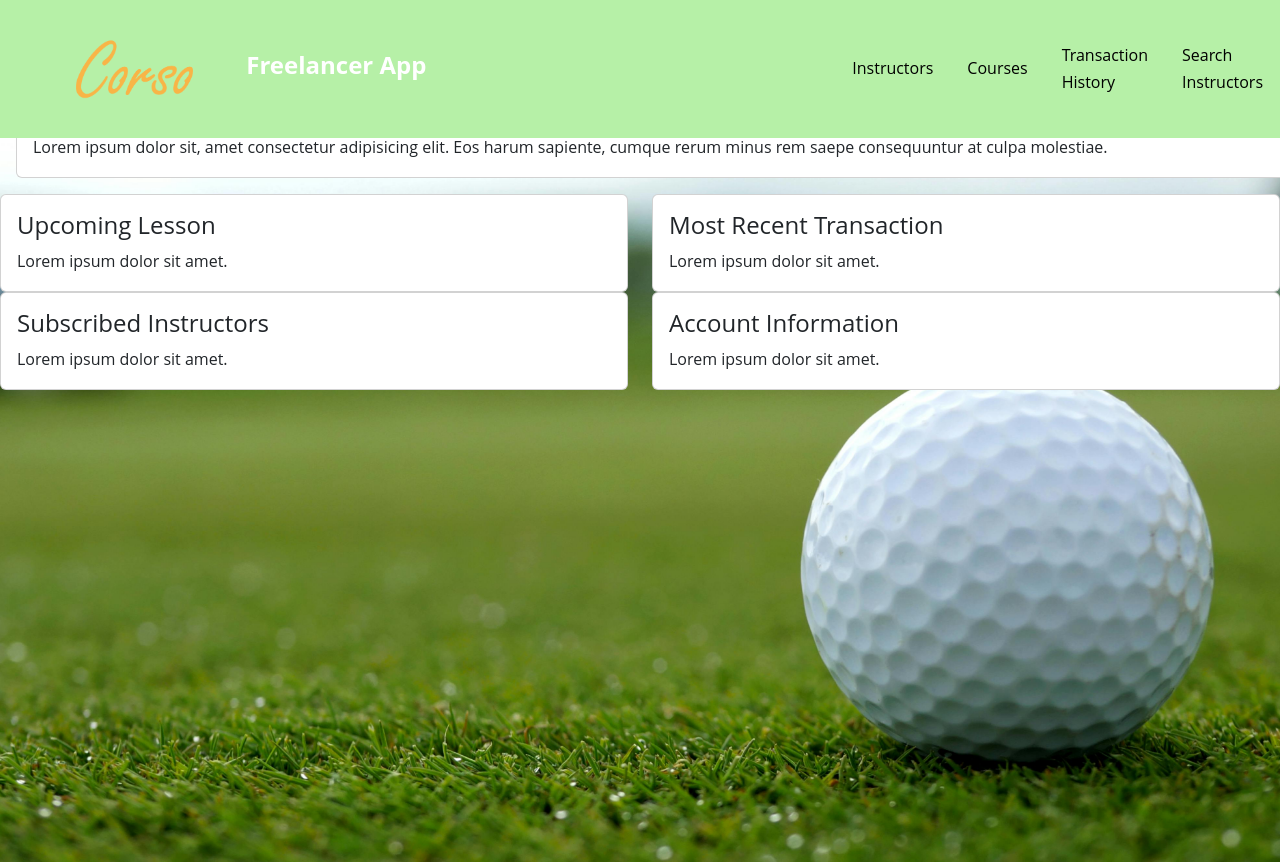
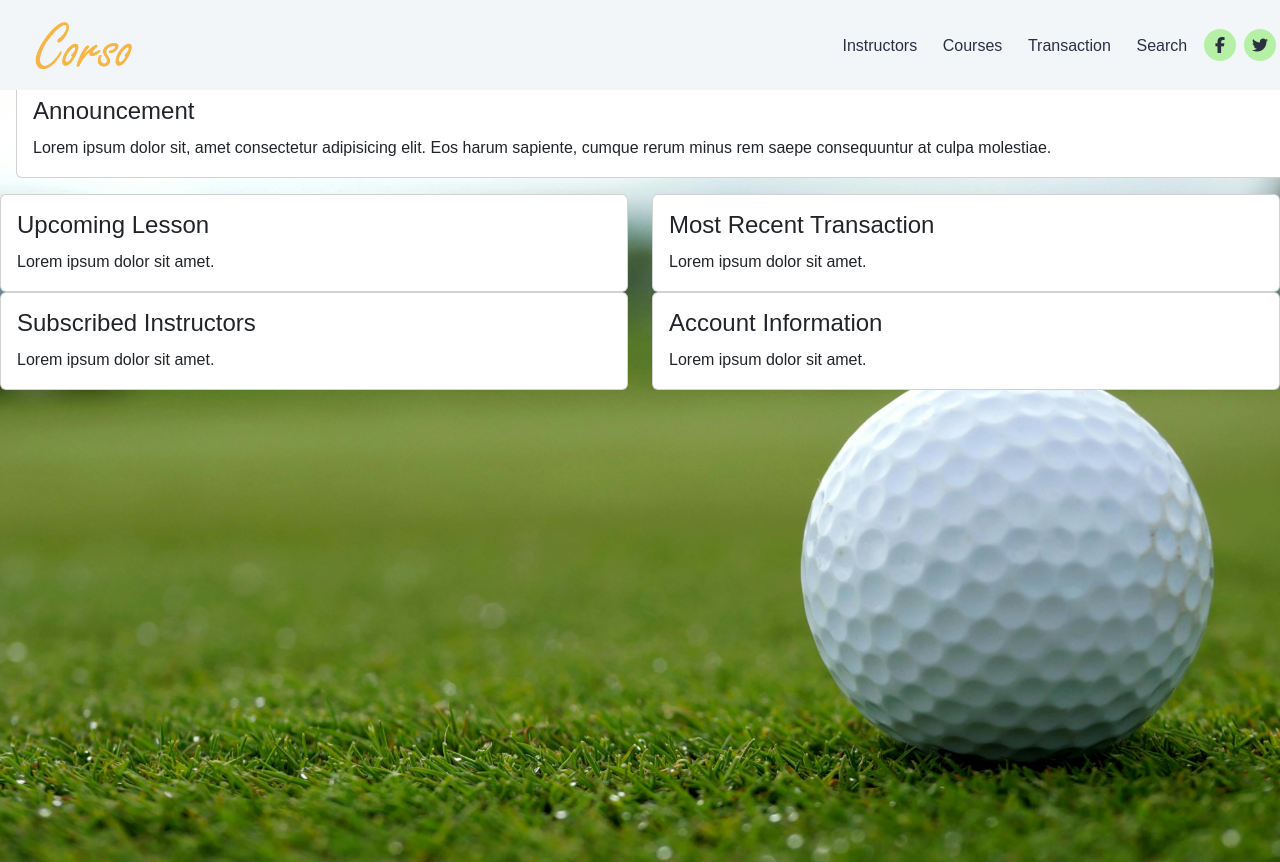
Before and after one commit to kuanhc96/freelance-login-frontend, a Vue app: page /dashboard in a window 1280 px wide. Shown: the top 862 px of the page. Built offline with nearby package versions, Linux system fonts and the light colour scheme.

Commit message:
update header

```diff
--- a/src/assets/scss/bootstrap.scss
+++ b/src/assets/scss/bootstrap.scss
@@ -1,5 +1,5 @@
 // Font
-$font-family-sans-serif: 'Open Sans', sans-serif;
+$font-family-sans-serif: 'Montserrat', sans-serif;
 
 // colors
 $primary: #b6f0a7;
@@ -9,7 +9,8 @@ $light: #f3f6f9;
 
 // navbar
 $navbar-padding-y: 1rem;
-$navbar-dark-color: #fff;
+$navbar-nav-link-padding-x: 0.8rem;
+$navbar-dark-color: $dark;
 $navbar-dark-hover-color: $secondary;
 
 // Buttons
--- a/src/components/layout/TheHeader.vue
+++ b/src/components/layout/TheHeader.vue
@@ -1,12 +1,9 @@
 <template>
 <header>
-    <nav class="navbar navbar-expand-lg bg-success fixed-top mb-5">
+    <div class="navbar navbar-expand-lg navbar-dark bg-light fixed-top">
       <div class="container">
-        <router-link to="/" class="navbar-brand w-auto">
-          <img src="@/assets/images/logo.png" alt="Logo" id="logo-img">
-            <span id="logo-text">
-              Freelancer App
-            </span>
+        <router-link to="/" class="navbar-brand">
+          <img src="@/assets/images/logo.png" alt="Logo" id="logo-img" width="150"/>
         </router-link>
         <button class="navbar-toggler" type="button" data-bs-toggle="collapse" data-bs-target="#navbarNav">
           <span class="navbar-toggler-icon"></span>
@@ -14,74 +11,40 @@
       </div>
       <div class="collapse navbar-collapse" id="navbarNav">
         <ul class="navbar-nav ms-auto">
-            <li class="navbar-item">
-                <router-link to="/instructors" class="nav-link active">Instructors</router-link>
+            <li class="nav-item">
+                <router-link to="/instructors" class="nav-link">Instructors</router-link>
             </li>
-            <li class="navbar-item">
-                <router-link to="/courses" class="nav-link active">Courses</router-link>
+            <li class="nav-item">
+                <router-link to="/courses" class="nav-link ">Courses</router-link>
             </li>
-            <li class="navbar-item">
-                <router-link to="/transactions" class="nav-link active">Transaction History</router-link>
+            <li class="nav-item">
+                <router-link to="/transactions" class="nav-link ">Transaction</router-link>
             </li>
-            <li class="navbar-item">
-                <router-link to="/instructors/search" class="nav-link active">Search Instructors</router-link>
+            <li class="nav-item">
+                <router-link to="/instructors/search" class="nav-link ">Search</router-link>
             </li>
         </ul>
+        <span class="nav-item">
+            <span class="fa-stack">
+              <a href="#">
+                <i class="fas fa-circle fa-stack-2x"></i>
+                <i class="fab fa-facebook-f fa-stack-1x text-dark"></i>
+              </a>
+            </span>
+          </span>
+          <span class="nav-item">
+            <span class="fa-stack">
+              <a href="#">
+                <i class="fas fa-circle fa-stack-2x"></i>
+                <i class="fab fa-twitter fa-stack-1x text-dark"></i>
+              </a>
+            </span>
+          </span>
 
       </div>
-    </nav>
+    </div>
 </header>
 </template>
 
 <style scoped>
-#logo-img {
-  width: auto;
-  height: 5rem;
-  padding: 10px;
-}
-
-#logo-text {
-  color: white;
-  font-weight: bold;
-  font-size: 120%;
-}
-
-.bg-success {
-  background-color:#b6f0a7 !important;
-}
-
-header a {
-  text-decoration: none;
-  color: #e677d3;
-  display: inline-block;
-  padding: 0.75rem 1.5rem;
-  border: 1px solid transparent;
-}
-
-li a:active,
-li a:hover,
-li a.router-link-active {
-  border: 1px solid #e677d3;
-}
-
-header nav {
-  width: 100%;
-  margin: auto;
-  display: flex;
-  justify-content: space-between;
-  align-items: center;
-}
-
-header ul {
-  list-style: none;
-  margin: 0;
-  padding: 0;
-  display: flex;
-  justify-content: center;
-  align-items: center;
-}
-
-li {
-  margin: 0 0.5rem;
-}
 </style>
```
